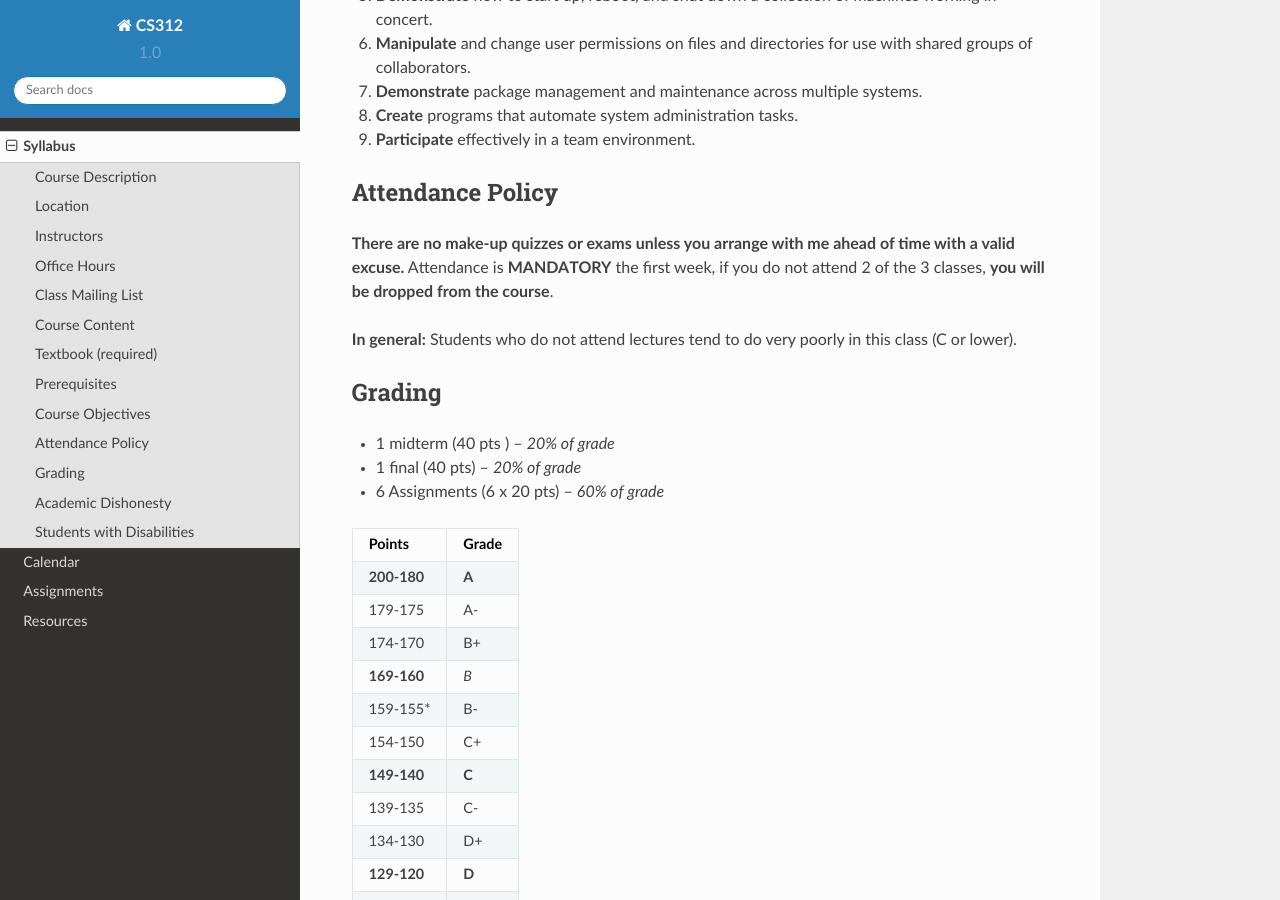
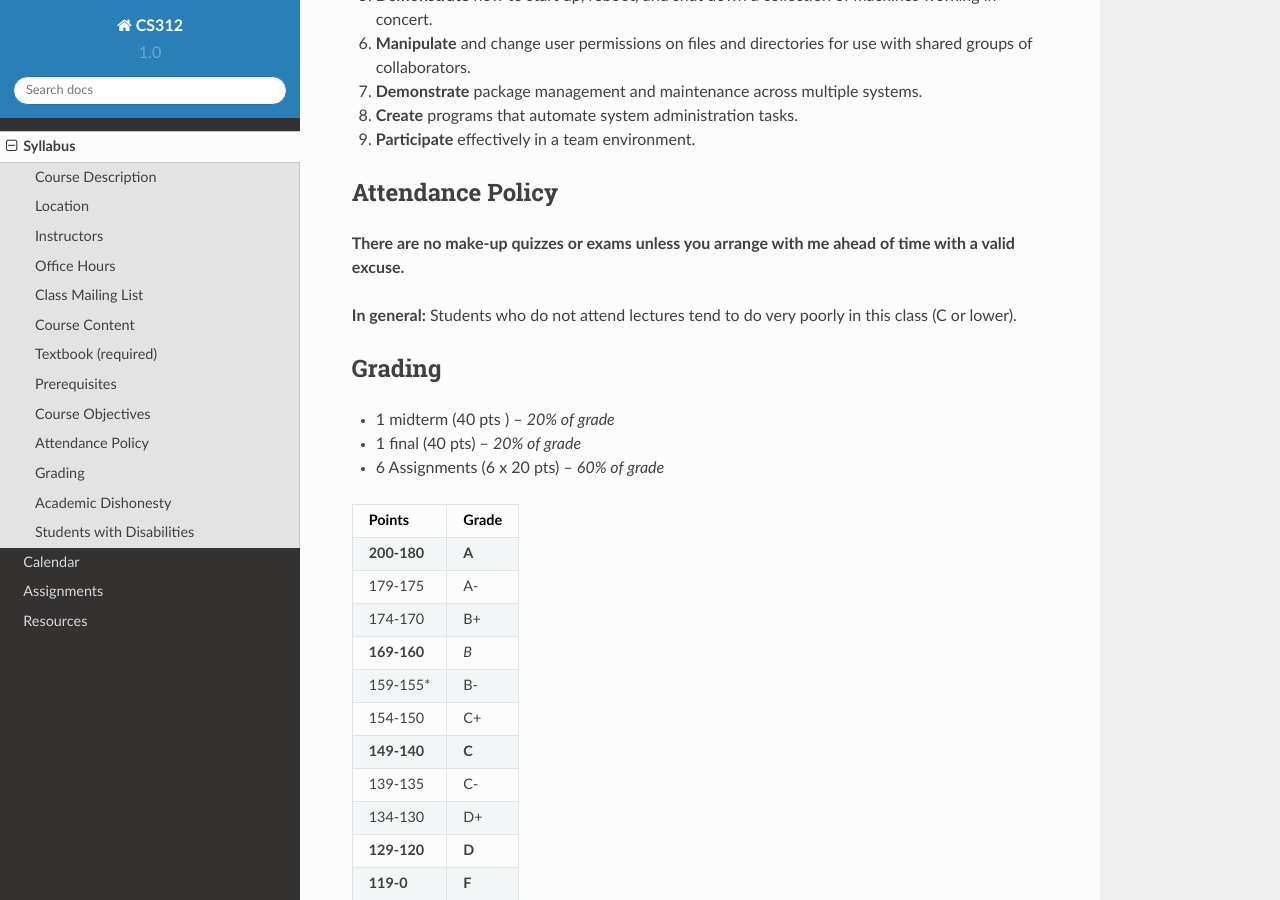
Before and after one commit to osuosl/cs312, a Sphinx documentation site: the page built from source/syllabus.rst, in a window 1280 px wide and 900 px high, scrolled down 1856 px. Built offline with Sphinx 7.4.7 and the Read the Docs theme 2.0.0, drawn with Linux system fonts in a browser that asks for light colours.

Commit message:
remove attendance policy

```diff
--- a/source/syllabus.rst
+++ b/source/syllabus.rst
@@ -109,8 +109,7 @@ Attendance Policy
 ~~~~~~~~~~~~~~~~~
 
 **There are no make-up quizzes or exams unless you arrange with me ahead of time
-with a valid excuse.** Attendance is **MANDATORY** the first week, if you do not
-attend 2 of the 3 classes, **you will be dropped from the course**.
+with a valid excuse.**
 
 **In general:** Students who do not attend lectures tend to do very poorly in
 this class (C or lower).
```
Also changed, not shown: source/slides/00_introduction.rst (+0 -10 lines).
